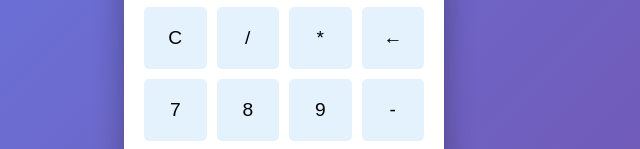
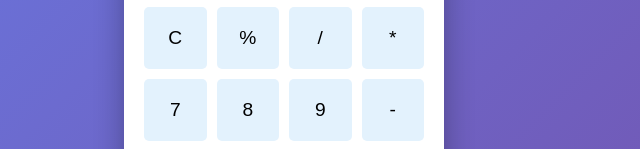
Before and after one commit to liuan1103tw/calculator-app, a plain HTML site: page index.html in a window 1280 px wide. Shown: the part 262-411 px from the top of the page, 356-996 px from the left. Drawn offline with Linux system fonts and the light colour scheme.

Commit message:
Add percentage calculation button

```diff
--- a/index.html
+++ b/index.html
@@ -10,10 +10,11 @@
     <div class="calculator">
         <div class="display" id="display">0</div>
         <div class="buttons">
+            <!-- 在 C 按鈕後面增加 % 按鈕 -->
             <button onclick="clearDisplay()">C</button>
+            <button onclick="calculatePercentage()">%</button>
             <button onclick="appendToDisplay('/')">/</button>
             <button onclick="appendToDisplay('*')">*</button>
-            <button onclick="deleteLast()">←</button>
 
             <button onclick="appendToDisplay('7')">7</button>
             <button onclick="appendToDisplay('8')">8</button>
@@ -32,6 +33,8 @@
 
             <button onclick="appendToDisplay('0')" class="zero">0</button>
             <button onclick="appendToDisplay('.')">.</button>
+
+
         </div>
     </div>
     <script src="script.js"></script>
--- a/script.js
+++ b/script.js
@@ -41,3 +41,17 @@ function calculate() {
         }, 1500);
     }
 }
+// 在 script.js 末尾增加
+function calculatePercentage() {
+    try {
+        currentInput = (eval(currentInput) / 100).toString();
+        updateDisplay();
+    } catch (error) {
+        currentInput = 'Error';
+        updateDisplay();
+        setTimeout(() => {
+            currentInput = '0';
+            updateDisplay();
+        }, 1500);
+    }
+}
```
